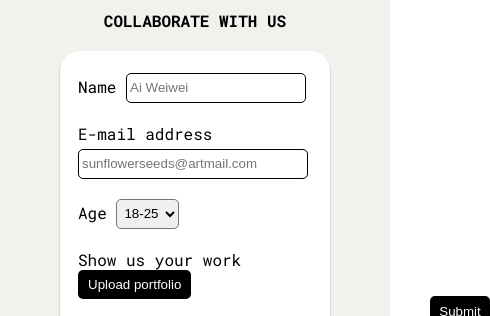
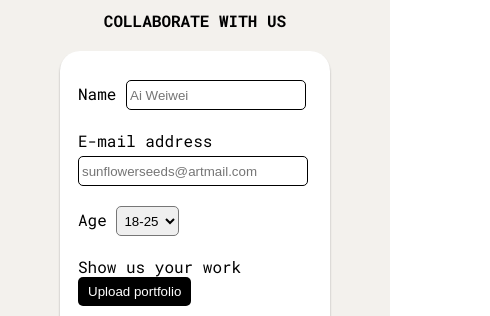
Before and after one commit to Franaim/way-IA, a plain HTML site: page form.html in a window 390 px wide. Shown: the part 72-388 px from the top of the page, 490 px wide, since content can reach past the window. Drawn offline with Linux system fonts and the light colour scheme.

Commit message:
Correct submit-button position for mobile screen size.

```diff
--- a/assets/css/style.css
+++ b/assets/css/style.css
@@ -205,16 +205,17 @@ footer {
 
 #form {
     width: 270px;
-    height: 520px;
+    height: 580px;
     margin-top: 10px;
     margin-left: 5px;
     margin-right: 5px;
     margin-bottom: 15px;
+    padding-top: 10px;
+    padding-bottom: 5px;
     background-color: #ffffff;
     border: 0;
     border-radius: 20px;
     position: relative;
-    vertical-align: center;
     display: flex;
     flex-direction: column;
     gap: 20px;
```
